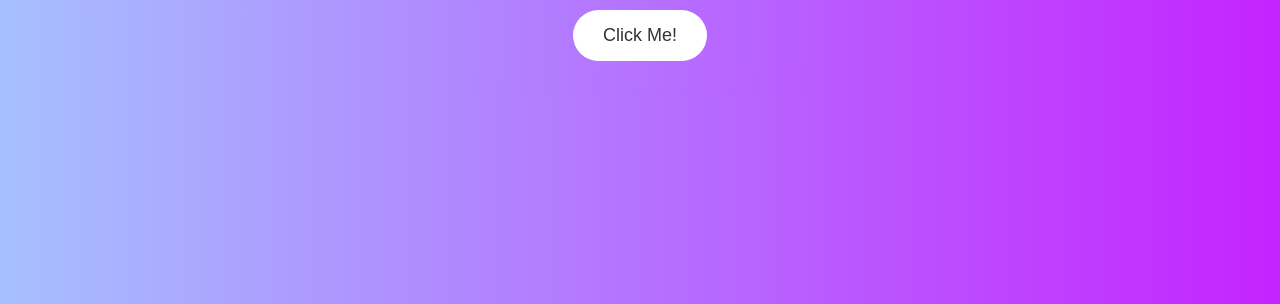
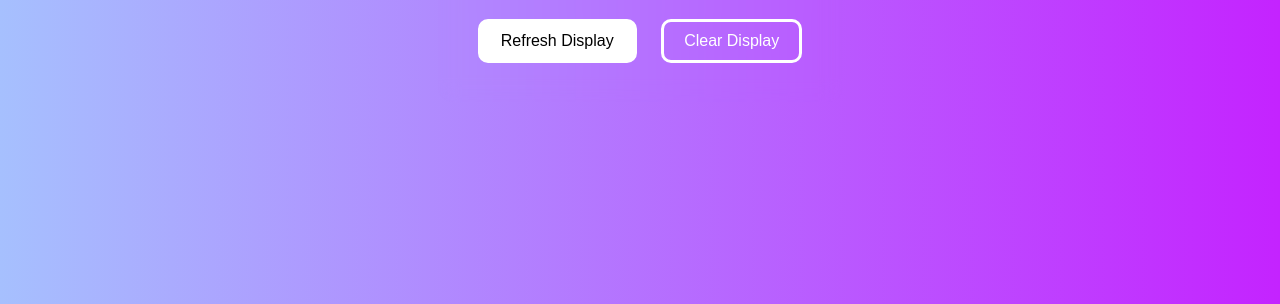
Before and after one commit to TheQuib/Vista, a Python web app: template src/web/templates/home.html in a window 1280 px wide. Shown: the part 496-800 px from the top of the page. Run offline with Jinja, Linux system fonts and the light colour scheme; the template is opened without the code that fills it, so the values that code supplies are empty.

Commit message:
Fix some web stuff, move clearScreen.py to /src

```diff
--- a/main.py
+++ b/main.py
@@ -1,6 +1,7 @@
 #!/usr/bin/python
 from src.scraper import GetHTML
 #from src.progressbar import ProgressBar
+import src.clearScreen
 from src.web import Webserver
 import os, logging, time
 
@@ -21,7 +22,7 @@ def main(example):
         hughesnet_values = GetHTML.parse_website(html)
         #print(hughesnet_values)
 
-    web = Webserver()
+    web = Webserver(clear_display=src.clearScreen)
     web.start_server(hughesnet_values['planTotal'], hughesnet_values['planRemaining'], hughesnet_values['bonusTotal'], hughesnet_values['bonusRemaining'])
 
 
--- a/clearScreen.py
+++ b/src/clearScreen.py
@@ -4,7 +4,7 @@
 
 import logging
 
-import driver.epd7in5_V2 as epd7in5_V2
+from . import epd7in5_V2
 
 logging.basicConfig(level=logging.DEBUG)
 
--- a/src/epd7in5_V2.py
+++ b/src/epd7in5_V2.py
@@ -29,7 +29,7 @@
 
 
 import logging
-import epdconfig
+from . import epdconfig
 
 # Display resolution
 EPD_WIDTH       = 800
--- a/src/web/static/styles.css
+++ b/src/web/static/styles.css
@@ -83,22 +83,47 @@ p {
 
 /* Animations */
 
-.action-button {
-    padding: 15px 30px;
-    font-size: 18px;
-    background: #fff;
-    color: #333;
-    border: none;
-    border-radius: 50px;
+.refresh-button {
+    background-color: white; /* Green background */
+    border: solid;
+    border-color: white;
+    color: black;
+    text-align: center;
+    text-decoration: none;
+    display: inline-block;
+    font-size: 16px;
+    padding: 10px 20px;
+    margin: 10px;
     cursor: pointer;
-    transition: all 0.3s ease;
-    animation: bounce 1s infinite;
-}
+    border-radius: 10px;
+    transition: background-color 0.3s; /* Smooth transition on hover */
+  }
 
-.action-button:hover {
-    transform: scale(1.05);
-    background: #f68084;
-}
+  .refresh-button:hover {
+    background-color: rgba(0, 0, 0, 0); /* Slightly darker green on hover */
+    color: white;
+  }
+
+  .clearDisplay-button {
+    background-color: rgba(0, 0, 0, 0); /* Green background */
+    border: solid;
+    border-color: white;
+    color: white;
+    text-align: center;
+    text-decoration: none;
+    display: inline-block;
+    font-size: 16px;
+    padding: 10px 20px;
+    margin: 10px;
+    cursor: pointer;
+    border-radius: 10px;
+    transition: background-color 0.3s; /* Smooth transition on hover */
+  }
+
+  .clearDisplay-button:hover {
+    background-color: white; /* Slightly darker green on hover */
+    color: black;
+  }
 
 @keyframes fadeInDown {
     from { opacity: 0; transform: translateY(-20px); }
--- a/src/web/templates/home.html
+++ b/src/web/templates/home.html
@@ -29,7 +29,21 @@
             <span>Total Used: {{ bonus_used }}</span>
         </div>
 
-        <button class="action-button">Click Me!</button>
+        <button id="refresh-button" class="refresh-button">Refresh Display</button>
+        <button id="clearDisplay-button" class="clearDisplay-button">Clear Display</button>
     </div>
 </body>
 </html>
+
+<script>
+    document.getElementById("clearDisplay-button").addEventListener("click", function() {
+      fetch('/clear_display', {
+        method: 'POST',
+      })
+      .then(response => response.text())
+      .then(data => {
+        console.log(data); // Log the response from the server
+        // You can update the UI here if needed
+      });
+    });
+</script>
```
Also changed, not shown: src/web.py (+8 -1 lines).
